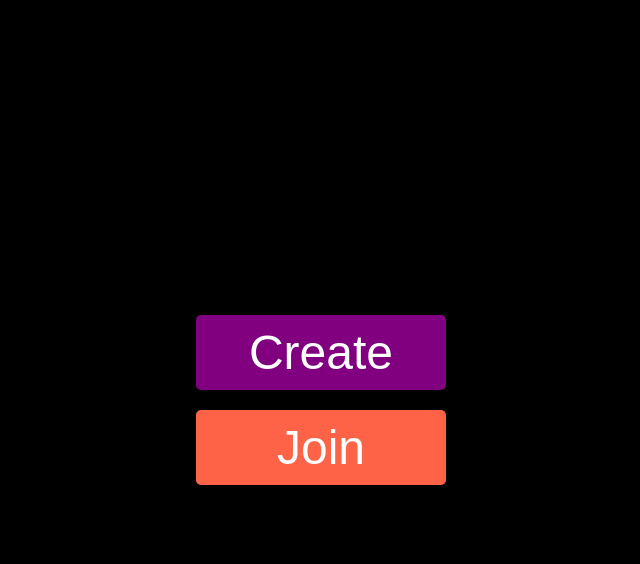
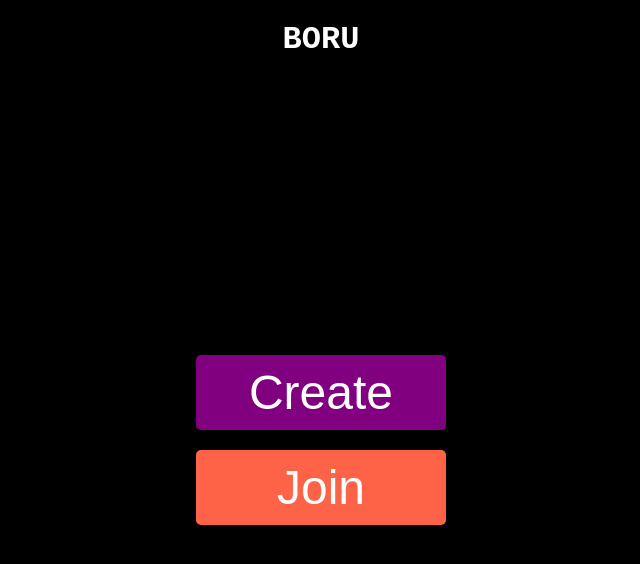
Before and after one commit to 57devs/fe-thegame, a React (Create React App) app: page / in a window 1280 px wide. Shown: the top 564 px of the page, without its empty margins (319-959 px from the left). Built offline with nearby package versions, Linux system fonts and the light colour scheme.

Commit message:
added router and created structure at app.js

```diff
--- a/package.json
+++ b/package.json
@@ -9,6 +9,7 @@
     "react": "^16.12.0",
     "react-dom": "^16.12.0",
     "react-redux": "^7.1.3",
+    "react-router-dom": "^5.1.2",
     "react-scripts": "3.2.0",
     "redux": "^4.0.4",
     "redux-saga": "^1.1.3",
--- a/src/App/App.jsx
+++ b/src/App/App.jsx
@@ -1,4 +1,5 @@
 import React from "react"
+import { BrowserRouter as Router, Route } from "react-router-dom"
 
 import { Home, QuestionBoard } from "../components"
 
@@ -6,9 +7,13 @@ import { Container } from "./App.styled"
 
 const App = () => {
   return (
-    <Container>
-      <Home />
-    </Container>
+    <Router>
+      <Container>
+        <h1>BORU</h1>
+        <Route path="/" exact component={Home} />
+        <Route path="/create" exact component={Home} />
+      </Container>
+    </Router>
   )
 }
 
--- a/src/App/App.styled.js
+++ b/src/App/App.styled.js
@@ -4,12 +4,18 @@ const Container = styled.div`
     display: flex;
     flex: 1;
     flex-direction: column;
+    align-items: center;
     align-self: stretch;
 
     margin: 0;
     padding: 0;
 
     background-color: #000;
+
+    h1 {
+        color: #fff;
+        cursor: pointer;
+    }
 `;
 
 const Content = styled.div`
```
Also changed, not shown: 1 other file (tests, documents, lock files or other folders).
